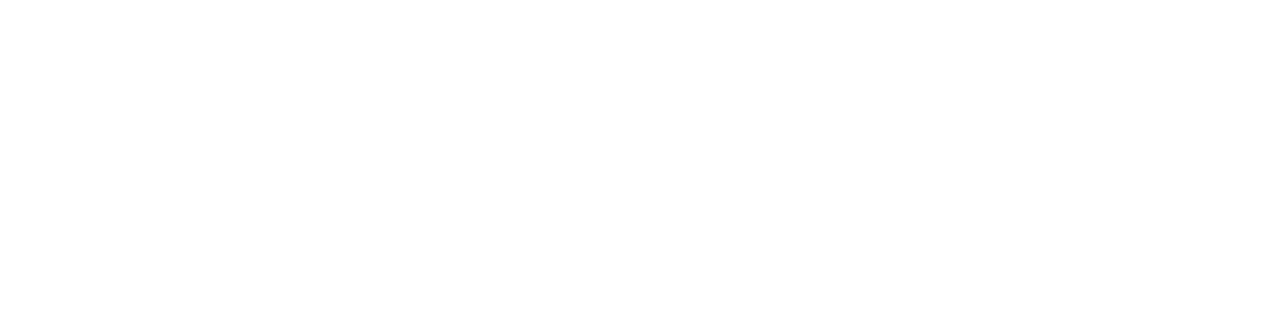
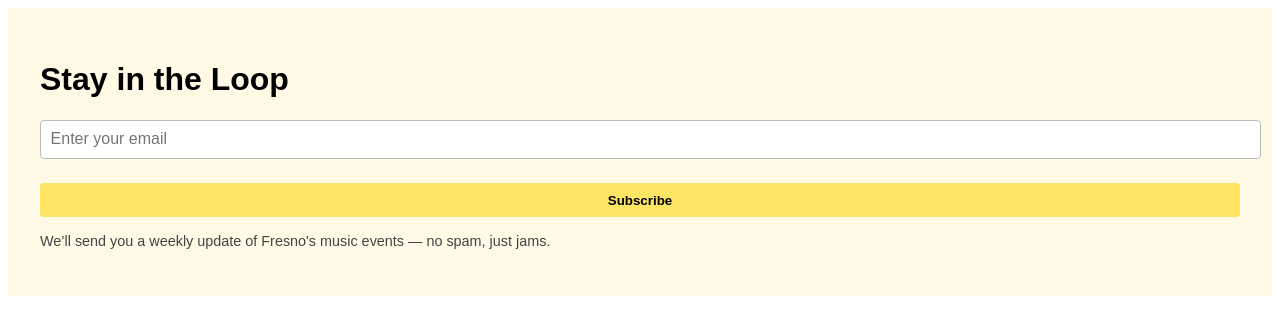
Before and after one commit to mrayover/Fresno-music-calendar1, a React (Vite) app: page /join in a window 1280 px wide. Before the commit this address had no page. Shown: the top 334 px of the page. Built offline with nearby package versions, Linux system fonts and the light colour scheme.

Commit message:
Add email signup page at /join

```diff
--- a/src/App.jsx
+++ b/src/App.jsx
@@ -5,6 +5,7 @@ import Calendar from './components/Calendar';
 import EventPage from './components/EventPage';
 import SubmitEvent from './components/SubmitEvent';
 import ReviewDashboard from './components/ReviewDashboard';
+import Join from './components/Join';
 
 export default function App() {
   return (
@@ -14,6 +15,7 @@ export default function App() {
         <Route path="/event/:id" element={<EventPage />} />
         <Route path="/submit" element={<SubmitEvent />} />
         <Route path="/review" element={<ReviewDashboard />} />
+        <Route path="/join" element={<Join />} />
       </Routes>
     </BrowserRouter>
   );
--- /dev/null
+++ b/src/components/Join.css
@@ -0,0 +1,40 @@
+
+.join-page {
+  padding: 2rem;
+  font-family: sans-serif;
+  background: #fff9e5;
+}
+.join-page h1 {
+  font-size: 2rem;
+}
+.join-page form {
+  display: flex;
+  flex-direction: column;
+  gap: 0.75rem;
+  margin: 1rem 0;
+}
+.join-page input {
+  padding: 0.6rem;
+  font-size: 1rem;
+  border: 1px solid #bbb;
+  border-radius: 4px;
+}
+.join-page button {
+  padding: 0.6rem;
+  background: #ffe564;
+  border: none;
+  border-radius: 4px;
+  font-weight: bold;
+  cursor: pointer;
+}
+.confirmation {
+  font-size: 1.1rem;
+  background: #dfffe0;
+  padding: 1rem;
+  border-radius: 5px;
+}
+.blurb {
+  margin-top: 1rem;
+  font-size: 0.9rem;
+  color: #444;
+}
--- /dev/null
+++ b/src/components/Join.jsx
@@ -0,0 +1,36 @@
+
+import { useState } from "react";
+import "./Join.css";
+
+export default function Join() {
+  const [email, setEmail] = useState("");
+  const [subscribed, setSubscribed] = useState(false);
+
+  const handleSubmit = (e) => {
+    e.preventDefault();
+    console.log("Email submitted:", email);
+    setSubscribed(true);
+    setEmail("");
+  };
+
+  return (
+    <div className="join-page">
+      <h1>Stay in the Loop</h1>
+      {subscribed ? (
+        <p className="confirmation">✅ Thanks! You’ll get weekly updates.</p>
+      ) : (
+        <form onSubmit={handleSubmit}>
+          <input
+            type="email"
+            value={email}
+            onChange={(e) => setEmail(e.target.value)}
+            placeholder="Enter your email"
+            required
+          />
+          <button type="submit">Subscribe</button>
+        </form>
+      )}
+      <p className="blurb">We’ll send you a weekly update of Fresno's music events — no spam, just jams.</p>
+    </div>
+  );
+}
```
